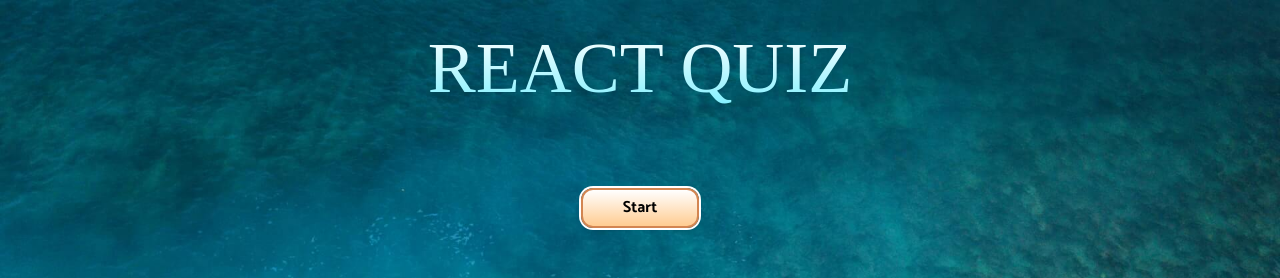
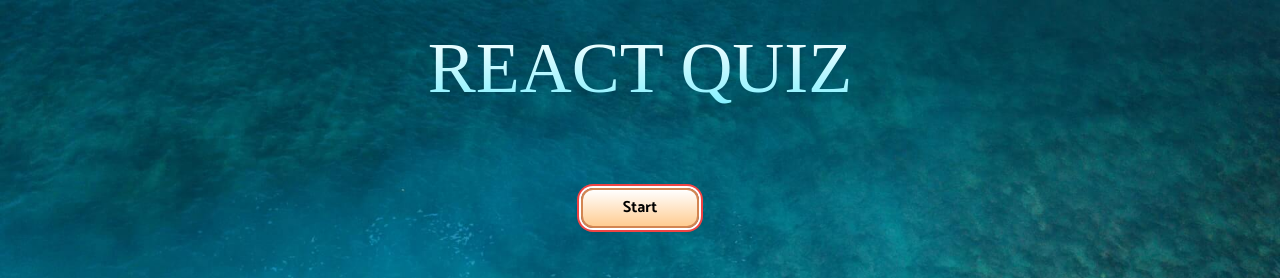
Before and after one commit to jonrutter/ts-quiz, a React (Create React App) app: page / in a window 1280 px wide. Shown: the top 278 px of the page. Built offline with nearby package versions, Linux system fonts and the light colour scheme; a web font is replaced by a local one.

Commit message:
Clear unused code

```diff
--- a/src/components/Button.tsx
+++ b/src/components/Button.tsx
@@ -2,15 +2,13 @@ import React from 'react';
 
 type Props = {
   onClick: () => void;
-  ref?: React.RefObject<HTMLButtonElement>;
 };
 
-export const Button: React.FC<Props> = ({ onClick, ref, children }) => {
+export const Button: React.FC<Props> = ({ onClick, children }) => {
   return (
     <button
       onClick={onClick}
-      className="cursor-pointer bg-gradient-to-b from-white to-[#ffcc91] border-2 border-[#d38551] shadow-md rounded-xl h-[40px] my-5 px-10 outline-none focus:ring-2 focus:ring-white"
-      ref={ref}
+      className="cursor-pointer bg-gradient-to-b from-white to-[#ffcc91] border-2 border-[#d38551] shadow-md rounded-xl h-[40px] my-5 px-10 outline-none focus:ring-2 focus:ring-red-500 focus:ring-offset-2 focus:ring-offset-white"
       autoFocus
     >
       {children}
```
